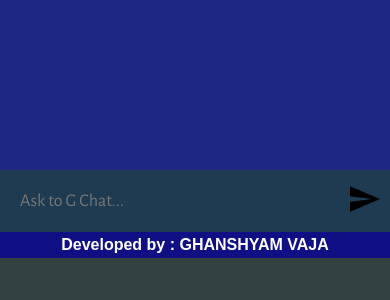
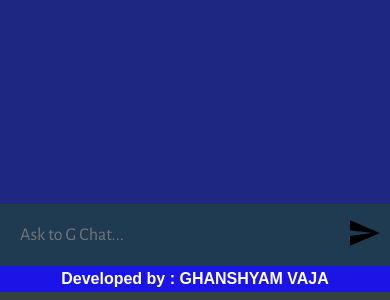
Before and after one commit to ghanshyamvaja11/GChatBot, a website built with Vite: page client/index.html in a window 390 px wide. Shown: the part 544-844 px from the top of the page. Built offline with nearby package versions, Linux system fonts and the light colour scheme.

Commit message:
style change

```diff
--- a/client/index.html
+++ b/client/index.html
@@ -16,6 +16,8 @@
       </form>
     </div>
     <script type="module" src="script.js"></script>
-    <h4 style="color:white; font-family:Arial, Helvetica, sans-serif; background-color: rgb(16, 16, 132); text-align: center; padding: 4px;">Developed by : GHANSHYAM VAJA</h4>
   </body>
+  <footer>
+    <h4 style="color:white; font-family:Arial, Helvetica, sans-serif; background-color: rgb(27, 20, 230); text-align: center; padding: 4px;">Developed by : GHANSHYAM VAJA</h4>
+  </footer>
 </html>
--- a/client/style.css
+++ b/client/style.css
@@ -147,7 +147,6 @@ form img {
 @media only screen and (max-width: 600px) {
   #app {
   width: 100vw;
-  height: 92vh;
   background: #1e2782;
   display: flex;
   flex-direction: column;
```
